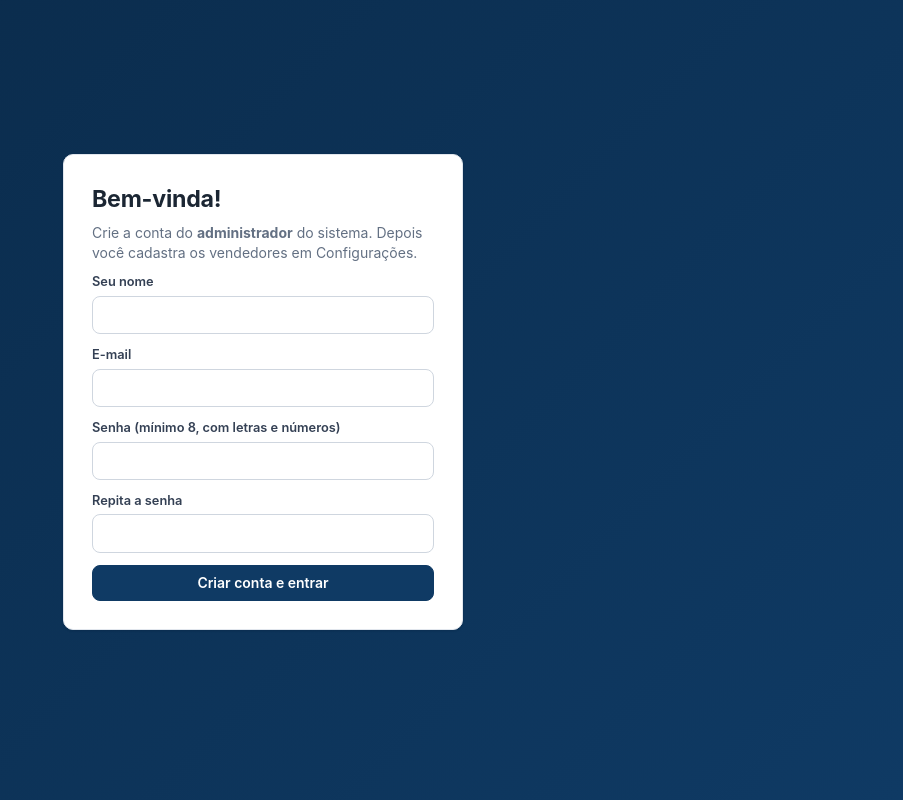
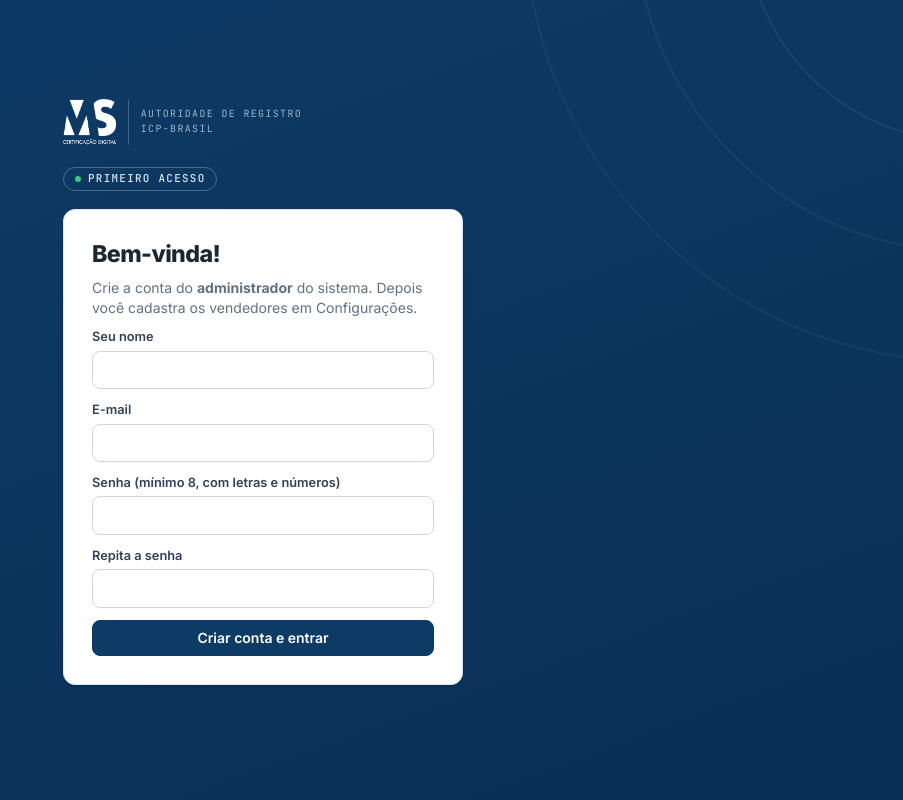
Before and after one commit to paulomscertificado/prospeccao-parceiros, a FastAPI app: page /primeiro-acesso in a window 1280 px wide. Shown: the whole page, without its empty margins (377-1280 px from the left). Run offline with FastAPI, Linux system fonts and the light colour scheme; data that the repository does not hold is empty; parts of the project's set-up code (start-up, migrations or seed data) failed here and were passed over.

Commit message:
Visual na identidade do Portfólio MS 2026: logotipo, azul-marinho, verde, Inter e rótulos monoespaçados
Co-Authored-By: Claude Opus 5.5 <noreply@anthropic.com>

```diff
--- a/app/static/estilo.css
+++ b/app/static/estilo.css
@@ -1,12 +1,15 @@
 /* Prospecção de Parceiros – MS Certificação Digital.
-   Cores e medidas nas variáveis abaixo (ver docs/design-system.md). Azul e verde da identidade MS. */
+   Cores e medidas nas variáveis abaixo (ver docs/design-system.md).
+   Identidade do Portfólio MS 2026: azul-marinho #0D3B66/#0A2F57, verde #3CC77A, Inter + etiquetas em monoespaçada. */
 :root {
-  --azul: #0f3a64;
-  --azul-escuro: #0a2a49;
-  --azul-claro: #e8f0f8;
-  --verde: #1fa463;
+  --azul: #0d3b66;
+  --azul-escuro: #0a2f57;
+  --azul-medio: #12456f;
+  --azul-claro: #e7eff7;
+  --verde-marca: #3cc77a;   /* detalhes: traços, pontos, item ativo (como no portfólio) */
+  --verde: #1f9d5c;         /* botões e textos sobre branco (o verde da marca é claro demais para texto branco) */
   --verde-claro: #e3f6ec;
-  --fundo: #f4f6f9;
+  --fundo: #f3f6fa;
   --cartao: #ffffff;
   --texto: #1b2633;
   --suave: #637083;
@@ -15,11 +18,12 @@
   --erro-claro: #fdecea;
   --alerta: #b7791f;
   --alerta-claro: #fff6e0;
-  --roxo: #6b46c1;
-  --roxo-claro: #f1ebfd;
+  --roxo: #1e5f96;         /* tudo que é IA: azul médio da marca (sem roxo, fora da identidade) */
+  --roxo-claro: #e4eef8;
   --raio: 10px;
   --sombra: 0 1px 2px rgba(16, 24, 40, .06), 0 1px 3px rgba(16, 24, 40, .08);
   --fonte: "Inter", "Segoe UI", system-ui, -apple-system, Roboto, Arial, sans-serif;
+  --fonte-mono: "JetBrains Mono", "DejaVu Sans Mono", Consolas, "Courier New", monospace;
 }
 
 * { box-sizing: border-box; }
@@ -116,7 +120,7 @@ td.num, th.num { text-align: right; font-variant-numeric: tabular-nums; white-sp
 .btn-verde { background: var(--verde); border-color: var(--verde); color: #fff; }
 .btn-verde:hover { background: #178a52; }
 .btn-ia { background: var(--roxo); border-color: var(--roxo); color: #fff; }
-.btn-ia:hover { background: #553399; }
+.btn-ia:hover { background: #174d7b; }
 .btn-perigo { color: var(--erro); border-color: #f2c4bf; }
 .btn-pequeno { padding: 4px 9px; font-size: .8rem; }
 .btn[disabled] { opacity: .5; cursor: not-allowed; }
@@ -241,3 +245,53 @@ dialog::backdrop { background: rgba(10, 30, 50, .45); }
 
 .ponto { display: inline-block; width: 9px; height: 9px; border-radius: 50%; margin-right: 4px; background: #94a3b8; }
 .ponto.verde { background: #22c55e; } .ponto.amarelo { background: #f59e0b; } .ponto.vermelho { background: #ef4444; }
+
+/* ---------- Identidade visual MS (Portfólio 2026) ---------- */
+h1 { font-weight: 800; letter-spacing: -.025em; }
+h2 { font-weight: 700; letter-spacing: -.01em; }
+.cabecalho h1::after { content: ""; display: block; width: 40px; height: 3px; border-radius: 2px;
+                       background: var(--verde-marca); margin-top: 8px; }
+.etiqueta, .kpi .rotulo, th { font-family: var(--fonte-mono); text-transform: uppercase; letter-spacing: .12em;
+                              font-weight: 500; }
+.kpi .rotulo, th { font-size: .68rem; }
+.etiqueta { display: inline-flex; align-items: center; gap: 7px; font-size: .68rem; color: var(--azul);
+            border: 1px solid #c9d8e6; border-radius: 999px; padding: 3px 11px; background: #fff; }
+.etiqueta::before { content: ""; width: 6px; height: 6px; border-radius: 50%; background: var(--verde-marca); }
+
+/* Menu lateral: azul-marinho do portfólio, logotipo e item ativo com traço verde */
+.menu { background: linear-gradient(180deg, var(--azul) 0%, var(--azul-escuro) 100%); color: #dbe6f0; }
+.marca { gap: 12px; padding: 6px 8px 20px; }
+.marca .logo-img { height: 34px; width: auto; display: block; }
+.marca .divisor { width: 1px; align-self: stretch; background: rgba(219, 230, 240, .25); }
+.marca .rotulo-marca { font-family: var(--fonte-mono); font-size: .62rem; letter-spacing: .14em; line-height: 1.5;
+                       text-transform: uppercase; color: #9fb4c9; }
+.menu a.item:hover { background: rgba(255, 255, 255, .06); }
+.menu a.item.ativo { background: rgba(60, 199, 122, .12); color: #fff; box-shadow: inset 3px 0 0 var(--verde-marca); }
+.menu a.item.ativo svg { color: var(--verde-marca); opacity: 1; }
+.menu .rodape { border-top-color: rgba(219, 230, 240, .15); }
+.topo-celular img { height: 22px; }
+
+/* Indicadores e cartões */
+.kpi { border-radius: 12px; }
+.kpi .valor { font-weight: 800; letter-spacing: -.02em; }
+.kpi.destaque { background: var(--azul); border-color: var(--azul); }
+.kpi.destaque .rotulo { color: var(--verde-marca); }
+.cartao { border-radius: 12px; }
+.btn-verde:hover { background: #188a4f; }
+input:focus, select:focus, textarea:focus { outline: 2px solid rgba(60, 199, 122, .45); border-color: var(--verde); }
+
+/* Login e primeiro acesso: como a capa do portfólio (azul-marinho com círculos finos) */
+.login { background:
+           radial-gradient(circle at 105% -10%, transparent 0 220px, rgba(219, 230, 240, .07) 221px 222px, transparent 223px),
+           radial-gradient(circle at 105% -10%, transparent 0 330px, rgba(219, 230, 240, .06) 331px 332px, transparent 333px),
+           radial-gradient(circle at 105% -10%, transparent 0 440px, rgba(219, 230, 240, .05) 441px 442px, transparent 443px),
+           linear-gradient(160deg, var(--azul) 0%, var(--azul-escuro) 100%); }
+.login .conteiner { width: 100%; max-width: 400px; }
+.login .capa { color: #fff; margin-bottom: 18px; }
+.login .capa .marca { padding: 0 0 22px; }
+.login .capa .logo-img { height: 46px; }
+.login .capa h1 { font-size: 2.1rem; color: #fff; margin-top: 12px; }
+.login .capa h1::after { content: ""; display: block; width: 46px; height: 3px; border-radius: 2px;
+                         background: var(--verde-marca); margin-top: 12px; }
+.login .capa p { color: #dbe6f0; margin-top: 12px; }
+.login .capa .etiqueta { background: transparent; color: #dbe6f0; border-color: rgba(219, 230, 240, .3); }
--- a/app/templates/base.html
+++ b/app/templates/base.html
@@ -25,14 +25,19 @@
   <meta name="viewport" content="width=device-width, initial-scale=1">
   <meta name="csrf" content="{{ csrf }}">
   <title>{% block titulo %}Prospecção{% endblock %} · MS Parceiros</title>
-  <link rel="stylesheet" href="/static/estilo.css?v=4">
+  <link rel="preconnect" href="https://fonts.googleapis.com">
+  <link rel="preconnect" href="https://fonts.gstatic.com" crossorigin>
+  <link rel="stylesheet" href="https://fonts.googleapis.com/css2?family=Inter:wght@400;500;600;700;800&family=JetBrains+Mono:wght@400;500&display=swap">
+  <link rel="stylesheet" href="/static/estilo.css?v=6">
+  <link rel="icon" href="/static/logo-ms.png">
 </head>
 <body>
 {% if usuario %}
-<div class="topo-celular"><button id="abrir-menu" aria-label="Abrir menu">☰</button><b>MS Parceiros</b></div>
+<div class="topo-celular"><button id="abrir-menu" aria-label="Abrir menu">☰</button><img src="/static/logo-ms.png" alt="MS Certificação Digital"><b>Parceiros</b></div>
 <div class="estrutura">
   <nav class="menu">
-    <div class="marca"><span class="logo">MS</span><span><b>Parceiros</b><small>Prospecção B2B</small></span></div>
+    <div class="marca"><img class="logo-img" src="/static/logo-ms.png" alt="MS Certificação Digital"><span class="divisor"></span>
+      <span class="rotulo-marca">Parceiros<br>Prospecção B2B</span></div>
     {% for link, nome, icone in menu %}
       <a class="item {{ 'ativo' if (caminho == link or (link not in ['/', '/portal'] and caminho.startswith(link))) }}" href="{{ link }}">
         <svg viewBox="0 0 24 24" fill="none" stroke="currentColor" stroke-width="2" stroke-linecap="round" stroke-linejoin="round"><path d="{{ ICONES[icone] }}"/></svg>{{ nome }}{% if link == '/oportunidades' and avisos_novos %}<span class="contador">{{ avisos_novos }}</span>{% endif %}{% if link == '/whatsapp' %}<span class="ponto {{ 'verde' if wl.conectado else ('amarelo' if wl.disponivel else 'vermelho') }}" style="margin-left:auto" title="WhatsApp {{ 'conectado' if wl.conectado else ('aguardando QR code' if wl.estado_codigo == 'aguardando_qr' else ('desconectado' if wl.disponivel else 'desligado')) }}"></span>{% endif %}</a>
--- a/app/templates/primeiro_acesso.html
+++ b/app/templates/primeiro_acesso.html
@@ -1,7 +1,12 @@
 {% extends "base.html" %}
 {% block titulo %}Primeiro acesso{% endblock %}
 {% block publico %}
-<div class="login">
+<div class="login"><div class="conteiner">
+  <div class="capa">
+    <div class="marca"><img class="logo-img" src="/static/logo-ms.png" alt="MS Certificação Digital"><span class="divisor"></span>
+      <span class="rotulo-marca">Autoridade de registro<br>ICP-Brasil</span></div>
+    <span class="etiqueta">Primeiro acesso</span>
+  </div>
   <form class="cartao" method="post" action="/primeiro-acesso">
     <h1 style="margin-bottom:6px">Bem-vinda!</h1>
     <p class="suave">Crie a conta do <b>administrador</b> do sistema. Depois você cadastra os vendedores em Configurações.</p>
@@ -14,4 +19,5 @@
     <button class="btn btn-primario" style="width:100%;justify-content:center">Criar conta e entrar</button>
   </form>
 </div>
+</div>
 {% endblock %}
```
Also changed, not shown: app/templates/login.html (+9 -3 lines), docs/design-system.md (+14 -4 lines), app/static/logo-ms.png (added).
